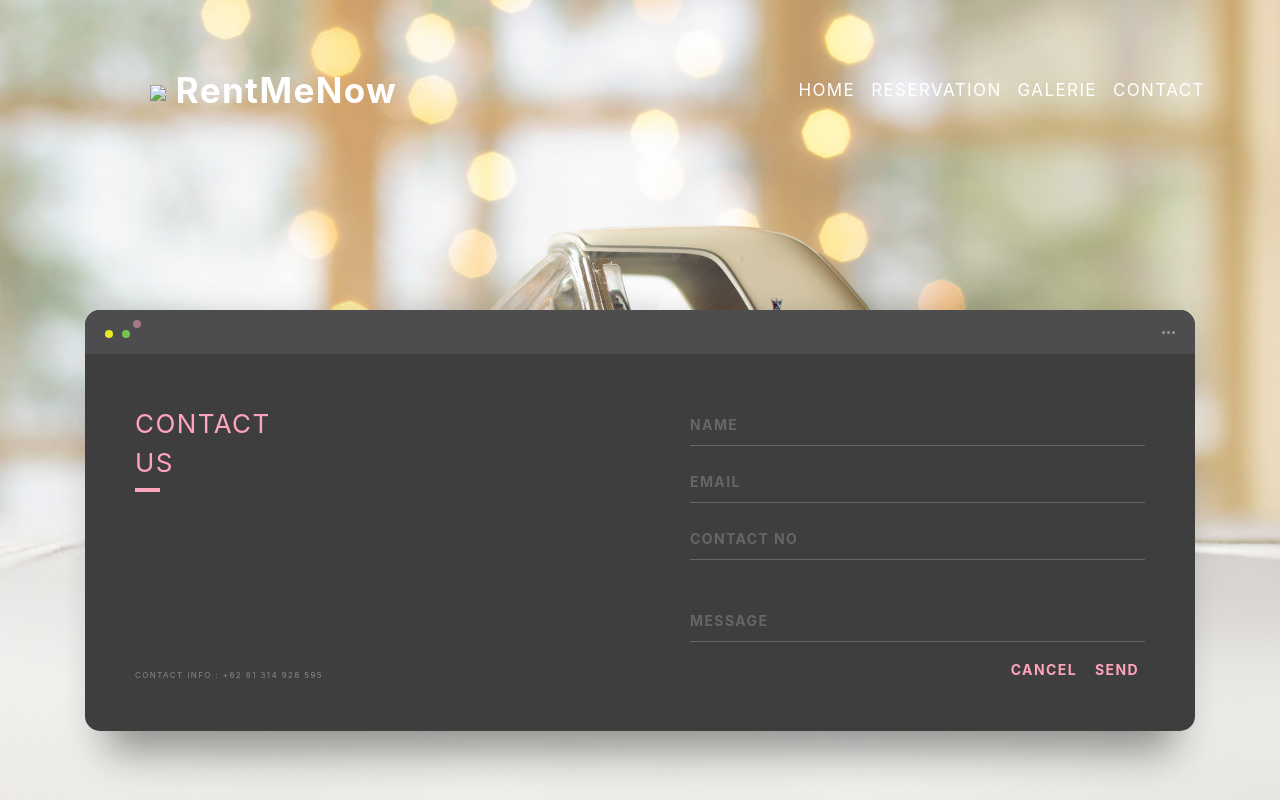
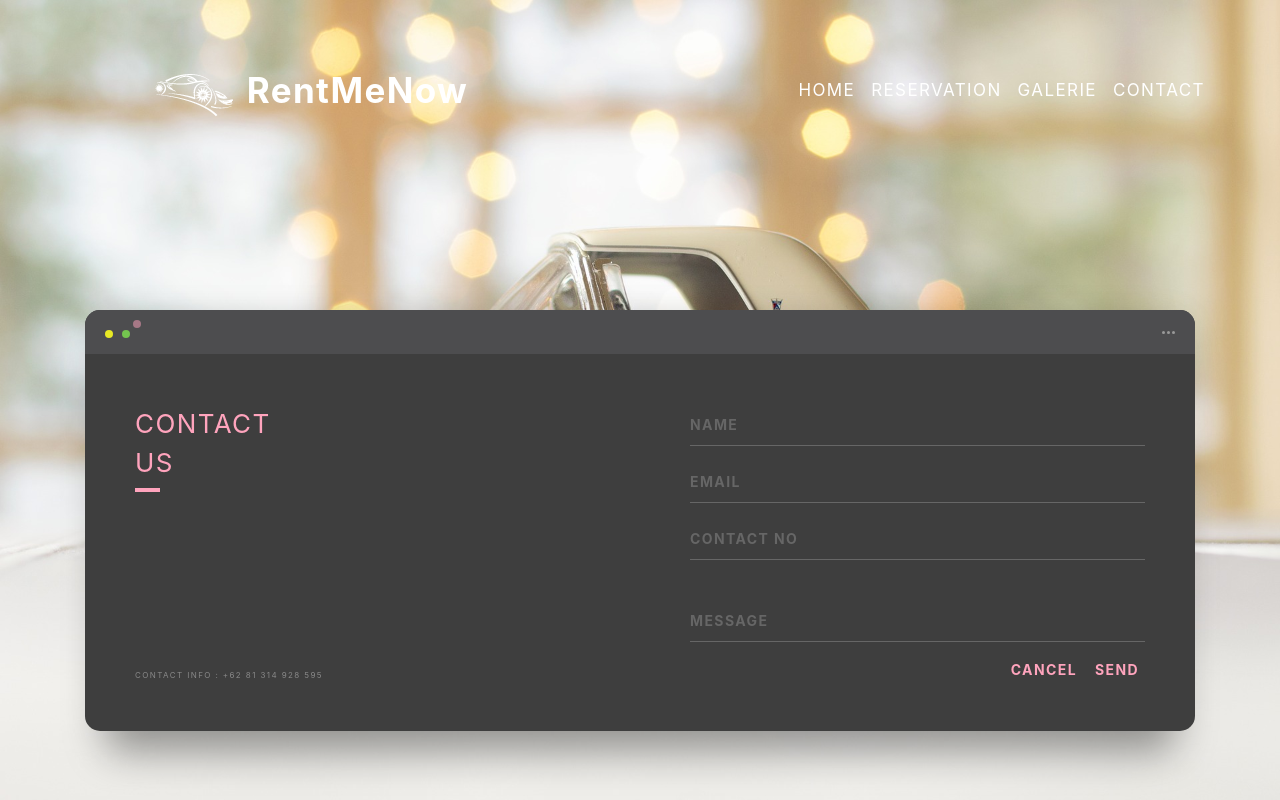
Before and after one commit to zinebaboumejd/Brief3, a plain HTML site: page contact.html in a window 1280 px wide. Shown: the top 800 px of the page. Drawn offline with nearby package versions, Linux system fonts and the light colour scheme.

Commit message:
fix images

```diff
--- a/contact.html
+++ b/contact.html
@@ -8,7 +8,7 @@
         <!-- <script type="text/javascript"></script> -->
         <script></script>
         <script src="agencedelocation.js"></script>
-        <link rel="shortcut icon" type="image/png" href="../Brief3-ABOUMEJD/images/logocar.png">
+        <link rel="shortcut icon" type="image/png" href="../Brief3/images/logocar.png">
         	<!-- main style -->
           <link rel="stylesheet" href="contact.css">
     <link rel="stylesheet" href="https://cdnjs.cloudflare.com/ajax/libs/twitter-bootstrap/4.1.3/css/bootstrap.min.css">
@@ -26,7 +26,7 @@
                     <label for="check" class="checkbtn">
                       <i class="fas fa-bars" ></i>
                     </label>
-                    <label class="logo"><img src="../Brief3-ABOUMEJD/images/car-logo-PNG1.png"> <span>RentMeNow</span></label>
+                    <label class="logo"><img src="../Brief3/images/car-logo-PNG1.png"> <span>RentMeNow</span></label>
                     <ul>
                       <li><a href="index.html">Home</a></li>
                       <li><a href="Resirvation.html">Reservation</a></li>
```
Also changed, not shown: Galerie.html (+1 -1 lines), Resirvation.html (+2 -2 lines), index.html (+1 -1 lines).
